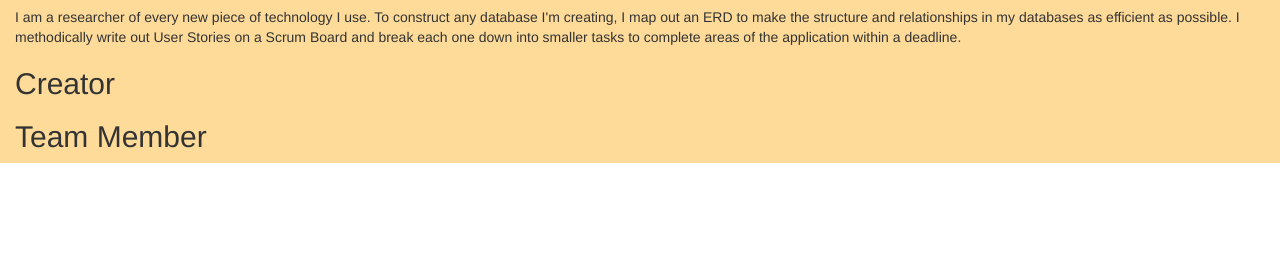
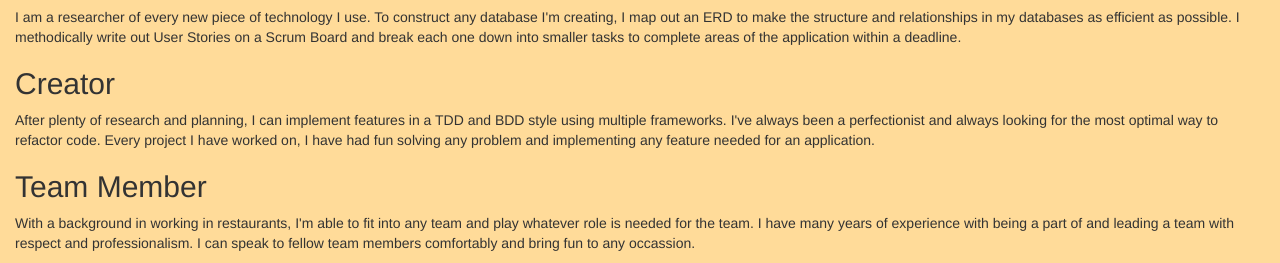
Before and after one commit to JTongay/jtongay-portfolio, a website: page index.html in a window 1280 px wide. Shown: the part 1466-1729 px from the top of the page. Before the commit the page ends 1629 px from the top, so only its background shows below. Drawn offline with nearby package versions, Linux system fonts and the light colour scheme; some packages are replaced by stand-ins of ours; a script that the page names is missing.

Commit message:
about me section description feels fine, time to style

```diff
--- a/partials/home.html
+++ b/partials/home.html
@@ -55,8 +55,9 @@
         <h2>Planner</h2>
         <p>I am a researcher of every new piece of technology I use. To construct any database I'm creating, I map out an ERD to make the structure and relationships in my databases as efficient as possible. I methodically write out User Stories on a Scrum Board and break each one down into smaller tasks to complete areas of the application within a deadline.</p>
         <h2>Creator</h2>
-        <p></p>
+        <p>After plenty of research and planning, I can implement features in a TDD and BDD style using multiple frameworks. I've always been a perfectionist and always looking for the most optimal way to refactor code. Every project I have worked on, I have had fun solving any problem and implementing any feature needed for an application.</p>
         <h2>Team Member</h2>
+        <p>With a background in working in restaurants, I'm able to fit into any team and play whatever role is needed for the team. I have many years of experience with being a part of and leading a team with respect and professionalism. I can speak to fellow team members comfortably and bring fun to any occassion.</p>
       </article>
     </div>
 </div>
```
